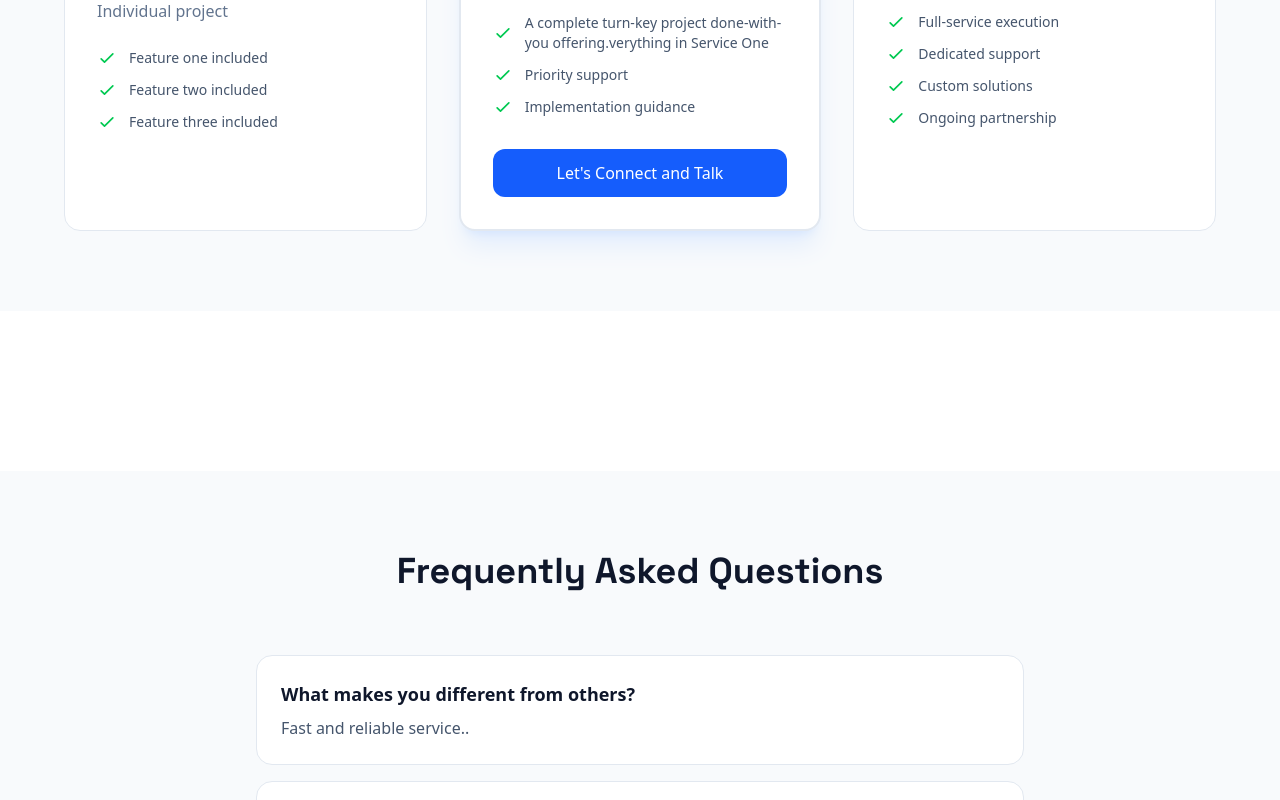
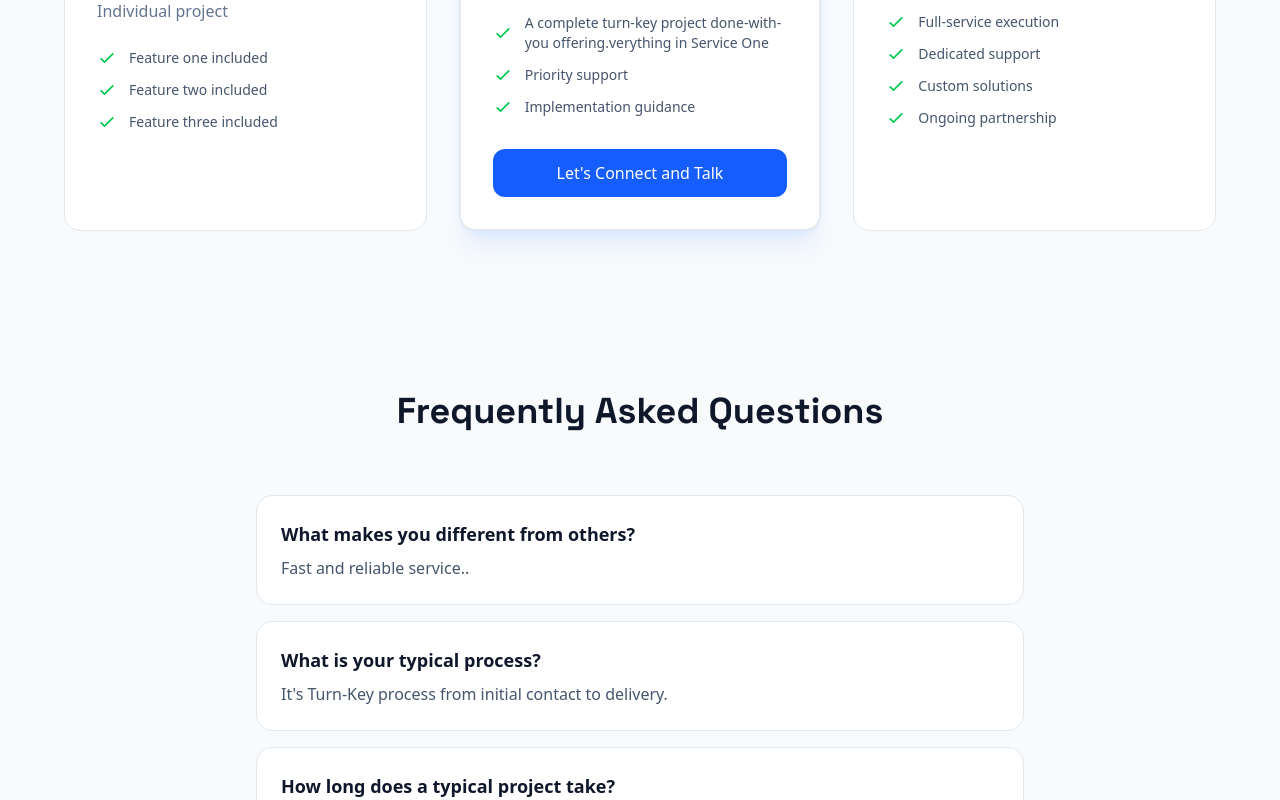
Before and after one commit to zraihan-CSTU/ZR-landing-page, a Next.js app: page / in a window 1280 px wide. Shown: the part 1821-2621 px from the top of the page. Built offline with nearby package versions, Linux system fonts and the light colour scheme.

Commit message:
knock out whole section of Feature Work + White spacewq

```diff
--- a/app/page.tsx
+++ b/app/page.tsx
@@ -307,23 +307,6 @@ export default function Home() {
       </section>
 
       {/* ============================================================ */}
-      {/* WORK/CASE STUDIES - Show your best projects                  */}
-      {/* Prompt: "Add case study about [project] with [results]"      */}
-      {/* ============================================================ */}
-      <section id="work" className="py-20 bg-white dark:bg-slate-900">
-        <div className="container mx-auto px-4 md:px-6">
-          <div className="max-w-6xl mx-auto">
-            {/* Section header */}
-            {/* Case studies grid */}
-              {/* Case Study 1 */}
-              {/* Case Study 2 */}
-              {/* Case Study 3 */}
-
-          </div>
-        </div>
-      </section>
-
-      {/* ============================================================ */}
       {/* FAQ SECTION - Answer common questions                        */}
       {/* Prompt: "Add FAQ: [Question] with answer [Answer]"           */}
       {/* ============================================================ */}
```
